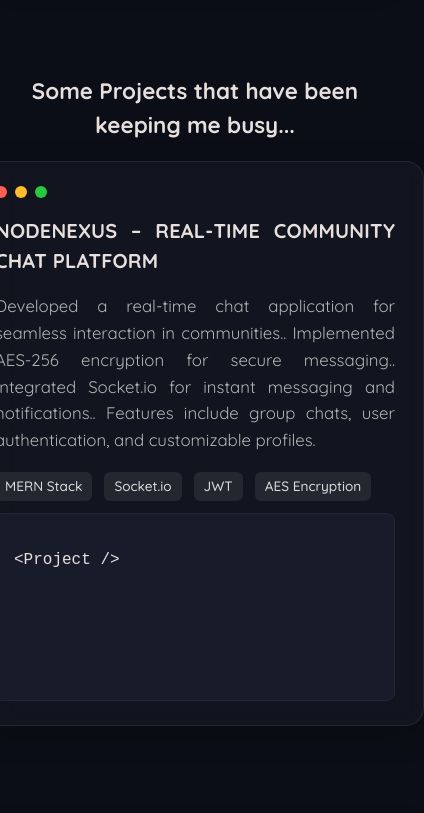
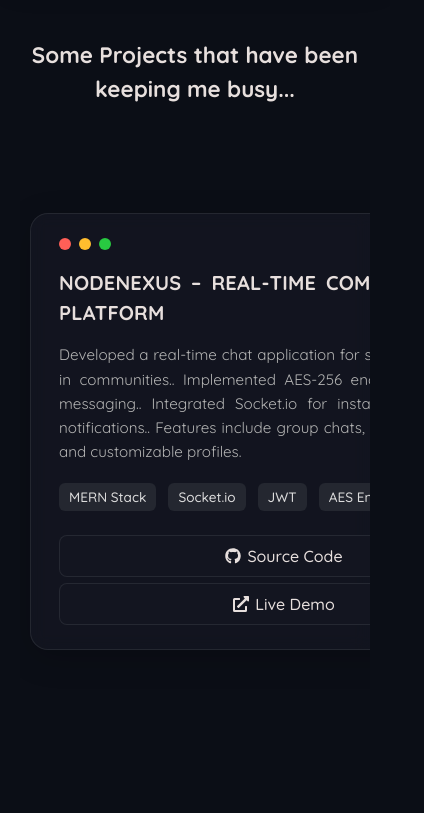
Before and after one commit to bisweswarsahoo/my-portfolio, a React (Vite) app: page / in a window 390 px wide. Shown: the part 3840-4653 px from the top of the page, 424 px wide, since content can reach past the window. Built offline with nearby package versions, Linux system fonts and the light colour scheme.

Commit message:
feat(projects): add horizontal navigation & responsive design
- Horizontal scroll with arrows.
- Auto arrow visibility via scroll detection.
- Interactive project links (GitHub & Live Demo).
- Mobile-optimized responsive layout.
- Hide arrows on touch devices.

```diff
--- a/src/components/Projects.jsx
+++ b/src/components/Projects.jsx
@@ -1,5 +1,12 @@
 import { motion } from "framer-motion";
+import { useState, useRef, useEffect } from "react";
 import "../styles/Projects.css";
+import {
+	FaGithub,
+	FaExternalLinkAlt,
+	FaChevronLeft,
+	FaChevronRight,
+} from "react-icons/fa";
 
 const projects = [
 	{
@@ -42,12 +49,69 @@ const projects = [
 ];
 
 const Projects = () => {
+	const [canScrollLeft, setCanScrollLeft] = useState(false);
+	const [canScrollRight, setCanScrollRight] = useState(false);
+	const containerRef = useRef(null);
+
+	const checkScrollPosition = () => {
+		if (containerRef.current) {
+			const { scrollLeft, scrollWidth, clientWidth } = containerRef.current;
+			setCanScrollLeft(scrollLeft > 0);
+			setCanScrollRight(scrollLeft < scrollWidth - clientWidth - 1);
+		}
+	};
+
+	const scrollLeft = () => {
+		if (containerRef.current) {
+			containerRef.current.scrollBy({
+				left: -600,
+				behavior: "smooth",
+			});
+		}
+	};
+
+	const scrollRight = () => {
+		if (containerRef.current) {
+			containerRef.current.scrollBy({
+				left: 600,
+				behavior: "smooth",
+			});
+		}
+	};
+
+	useEffect(() => {
+		checkScrollPosition();
+		const container = containerRef.current;
+		if (container) {
+			container.addEventListener("scroll", checkScrollPosition);
+			window.addEventListener("resize", checkScrollPosition);
+			return () => {
+				container.removeEventListener("scroll", checkScrollPosition);
+				window.removeEventListener("resize", checkScrollPosition);
+			};
+		}
+	}, []);
+
 	return (
 		<>
 			<h2 className="projects-title">
 				Some Projects that have been keeping me busy...
 			</h2>
-			<div className="projects-container">
+			<div className="projects-wrapper">
+				{canScrollLeft && (
+					<button
+						className="nav-arrow nav-arrow-left"
+						onClick={scrollLeft}
+						aria-label="Scroll left"
+					>
+						<FaChevronLeft />
+					</button>
+				)}
+				<div
+					className="projects-container"
+					ref={containerRef}
+					onScroll={checkScrollPosition}
+				>
 					{projects.map((project, index) => (
 						<motion.div
 							key={index}
@@ -74,14 +138,33 @@ const Projects = () => {
 										{tech}
 									</span>
 								))}
-							<div className="code-editor">
-								<pre>
-									<code>&lt;Project /&gt;</code>
-								</pre>
+								<div className="project-links">
+									<a
+										href={project.sourceCode}
+										className="project-link"
+									>
+										<FaGithub /> Source Code
+									</a>
+									<a
+										href={project.liveDemo}
+										className="project-link"
+									>
+										<FaExternalLinkAlt /> Live Demo
+									</a>
 								</div>
 							</div>
 						</motion.div>
 					))}
+				</div>
+				{canScrollRight && (
+					<button
+						className="nav-arrow nav-arrow-right"
+						onClick={scrollRight}
+						aria-label="Scroll right"
+					>
+						<FaChevronRight />
+					</button>
+				)}
 			</div>
 		</>
 	);
--- a/src/styles/Projects.css
+++ b/src/styles/Projects.css
@@ -7,14 +7,70 @@
 	text-align: center;
 }
 
+.projects-wrapper {
+	position: relative;
+	display: flex;
+	align-items: center;
+	justify-content: center;
+	margin: 0 auto;
+	max-width: 100%;
+	overflow: hidden;
+	padding: 0 7.5%;
+}
+
 .projects-container {
 	display: flex;
+	align-items: center;
+	gap: 50px;
+	overflow-x: auto;
+	scroll-behavior: smooth;
+	padding: 20px 40px;
+	scrollbar-width: none;
+	-ms-overflow-style: none;
+}
+
+.projects-container::-webkit-scrollbar {
+	display: none;
+}
+
+.nav-arrow {
+	position: absolute;
+	top: 50%;
+	transform: translateY(-50%);
+	background: var(--background-surface);
+	border: 1px solid var(--border-primary);
+	border-radius: 50%;
+	width: 60px;
+	height: 60px;
+	display: flex;
+	align-items: center;
 	justify-content: center;
-	gap: 100px;
+	cursor: pointer;
+	color: var(--text-primary);
+	font-size: 28px;
+	z-index: 10;
+	transition: all 0.3s ease;
+	backdrop-filter: var(--backdrop-filter);
+	box-shadow: var(--shadow-small);
+}
+
+.nav-arrow:hover {
+	background: var(--primary);
+	color: var(--text-white);
+	transform: translateY(-50%) scale(1.1);
+	box-shadow: var(--shadow-medium);
+}
+
+.nav-arrow-left {
+	left: 1.5vw;
+}
+
+.nav-arrow-right {
+	right: 1.5vw;
 }
 
 .card {
-	width: 400px;
+	width: 490px;
 	padding: 24px 28px;
 	border-radius: 18px;
 	background: var(--background-glass);
@@ -90,39 +146,102 @@
 	font-weight: 500;
 }
 
-.code-editor {
-	background: var(--background-code-editor);
-	color: var(--text-primary);
-	font-size: var(--font-size-md);
-	line-height: 1.6;
-	border-radius: 8px;
-	border: 1.5px solid var(--border-code);
-	padding: 18px;
-	height: 150px;
-	overflow: auto;
+.project-links {
+	display: flex;
+	gap: 12px;
+	margin-top: 16px;
+	flex-wrap: wrap;
+	justify-content: space-evenly;
 }
 
-.code-editor::-webkit-scrollbar {
-	width: 8px;
+.project-link {
+	display: inline-flex;
+	align-items: center;
+	gap: 6px;
+	padding: 8px 16px;
+	background: var(--background-surface);
+	border: 1px solid var(--border-primary);
+	border-radius: 8px;
+	color: var(--text-primary);
+	text-decoration: none;
+	font-size: var(--font-size-sm);
+	font-weight: 500;
+	transition: all 0.2s ease;
+	cursor: pointer;
 }
 
-.code-editor::-webkit-scrollbar-thumb {
-	background: var(--scrollbar-thumb);
-	border-radius: 4px;
-}
-
-.code-editor pre code {
-	white-space: pre-wrap;
-	display: block;
+.project-link:hover {
+	background: var(--primary);
+	color: var(--text-white);
+	border-color: var(--primary);
+	transform: translateY(-2px);
+	box-shadow: var(--shadow-small);
 }
 
 @media (max-width: 900px) {
 	.projects-title {
 		font-size: var(--font-size-h3);
+		margin-top: 60px;
+	}
+
+	.projects-wrapper {
+		padding: 0 20px;
 	}
 
 	.projects-container {
-		flex-direction: column;
+		display: flex;
 		align-items: center;
+		gap: 250px;
+		scroll-behavior: smooth;
+		padding: 20px 40px;
+	}
+
+	.project-card-container {
+		flex: 0 0 auto;
+		scroll-snap-align: start;
+		width: 320px;
+	}
+
+	.card {
+		width: 450px;
+	}
+
+	.nav-arrow {
+		display: none;
+	}
+
+	.project-links {
+		gap: 8px;
+		margin-top: 12px;
+	}
+
+	.project-link {
+		padding: 6px 12px;
+		font-size: var(--font-size-xs);
 	}
 }
+
+@media (max-width: 600px) {
+	.projects-container {
+		padding: 15px 10px;
+	}
+
+	.card-title {
+		font-size: var(--font-size-h4);
+	}
+
+	.card-description {
+		font-size: var(--font-size-base);
+	}
+
+	.project-links {
+		flex-direction: column;
+		gap: 6px;
+	}
+
+	.project-link {
+		padding: 8px 12px;
+		justify-content: center;
+		text-align: center;
+	}
+}
```
Lines whose indentation alone changed are shown as unchanged.
